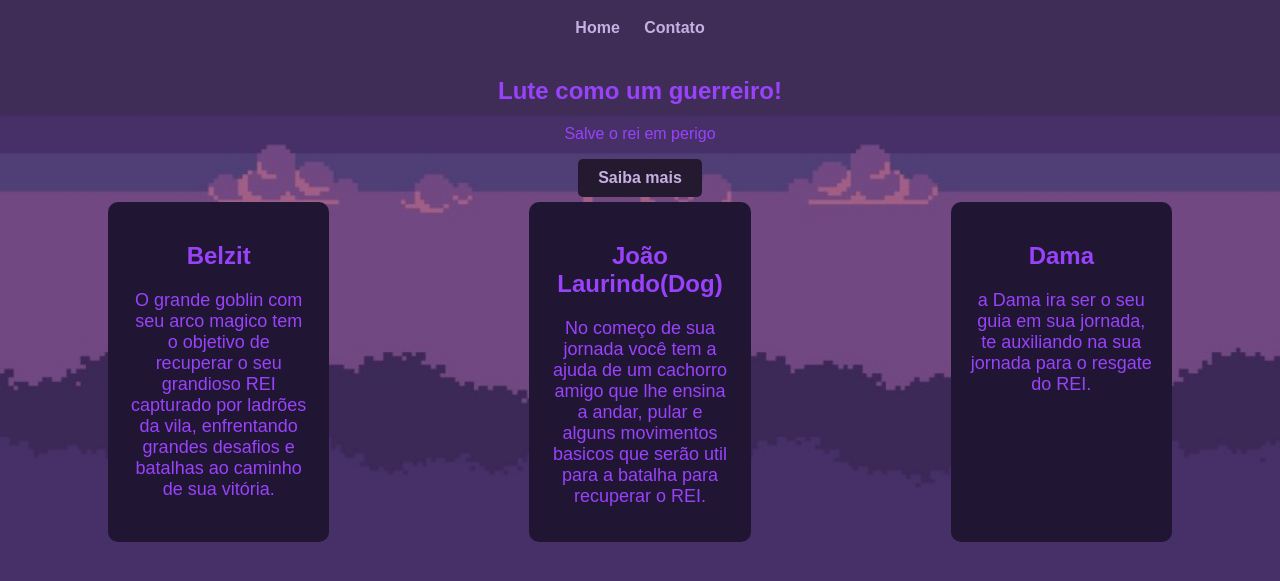
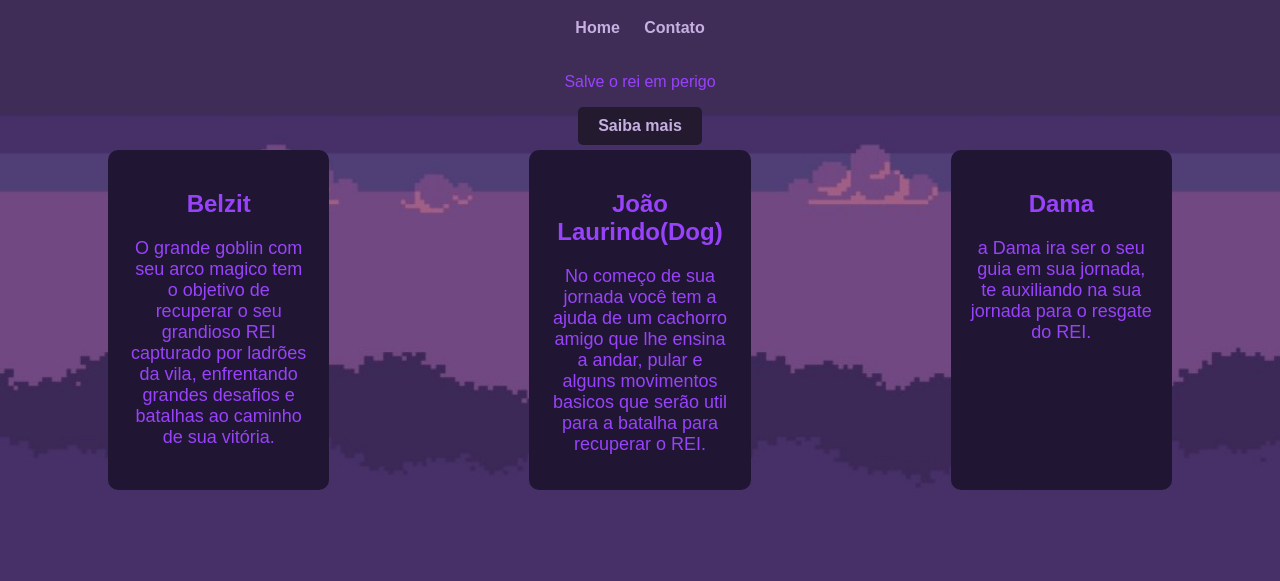
Before and after one commit to Joa0-Daniel/Goblin-s-Triumph, a plain HTML site: page index.html in a window 1280 px wide. Shown: the part 61-642 px from the top of the page. Drawn offline with Linux system fonts and the light colour scheme; a web font is replaced by a local one.

Commit message:
Update index.html

```diff
--- a/index.html
+++ b/index.html
@@ -20,7 +20,7 @@
         </ul>
     </nav>
     <section class="content">
-        <h2>Lute como um guerreiro!</h2>
+
         <p id="content-paragraph">Bem Vindo</p>
         <a class="button" href="saibamais.html">Saiba mais</a>
     </section>
```
